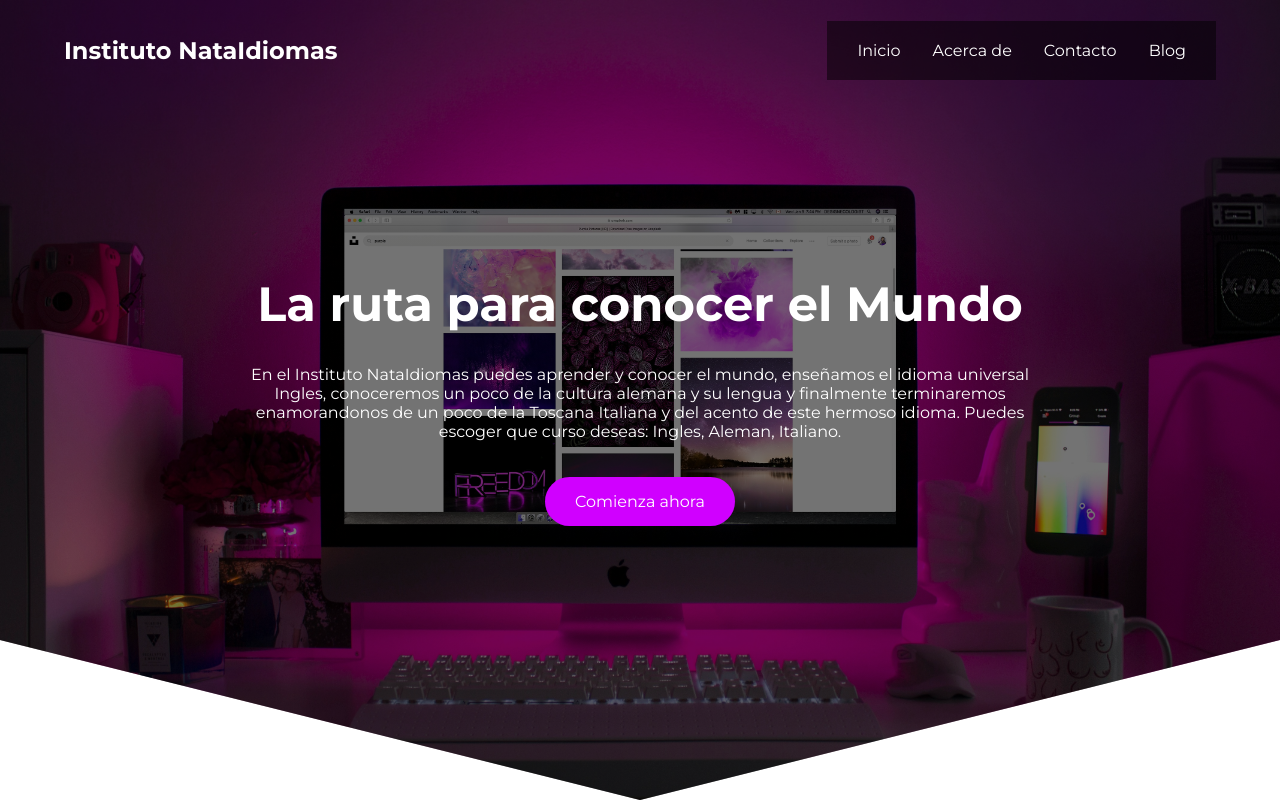
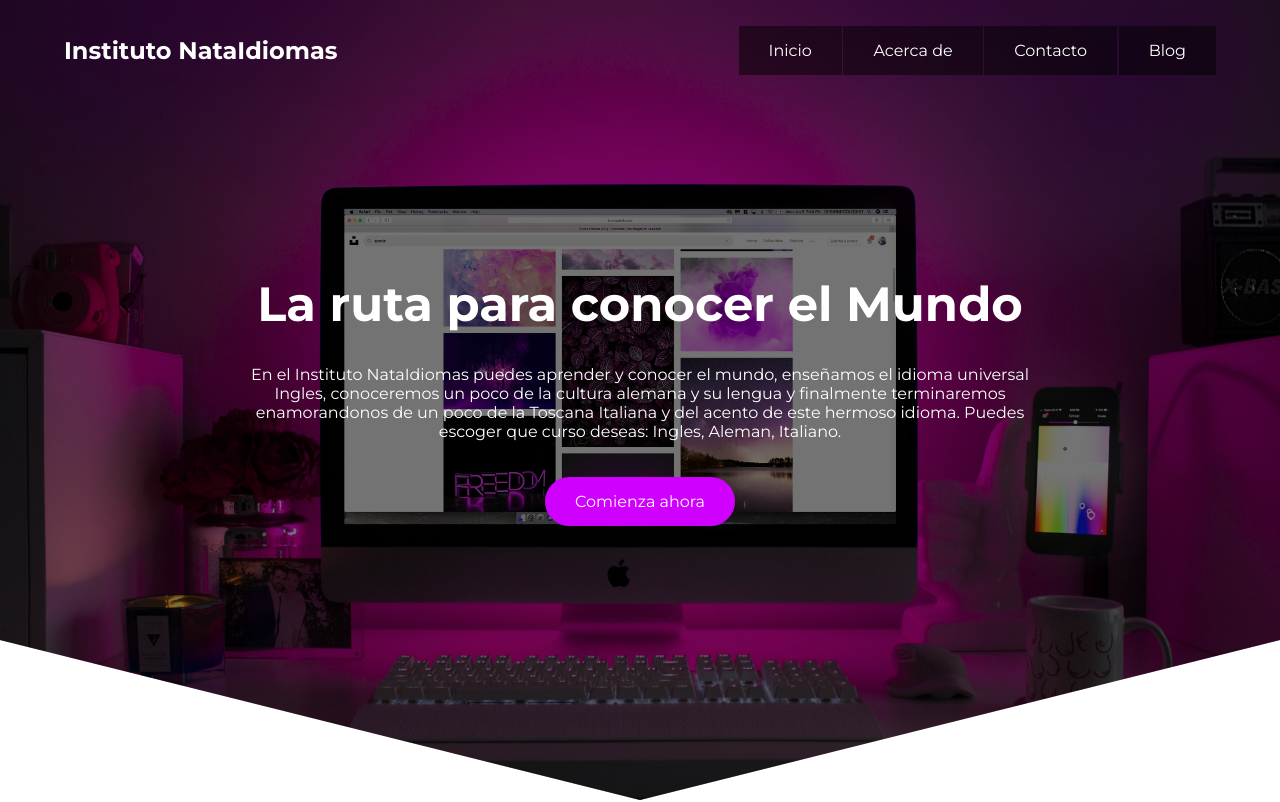
Before and after one commit to natyvcodes/instituto-de-idiomas, a plain HTML site: page index.html in a window 1280 px wide. Shown: the top 802 px of the page. Drawn offline with Linux system fonts and the light colour scheme.

Commit message:
Mejora en el aspecto visual de los links de la barra de navegacion

```diff
--- a/estilos/style.css
+++ b/estilos/style.css
@@ -63,15 +63,16 @@ body {
     display: grid;
     grid-auto-flow: column;
     grid-auto-columns: max-content;
-    gap: 2em;
-    background-color: rgba(0, 0, 0, 0.5);
-    padding: 20px 30px;
-
-
+    gap: 0.1em;
+}
+.nav__items:hover {
+    background-color:rgba(238, 0, 255, 0.455) ;
 }
 
 .nav__items {
     list-style: none;
+     background-color: rgba(0, 0, 0, 0.5);
+    padding: 15px 30px;
 }
 
 .nav__links {
@@ -165,7 +166,7 @@ body {
 
 .knowledge {
     background-color: #e5e5f7;
-    opacity: 0.8;
+    opacity: 0.9;
     background-image: radial-gradient(#444cf7 0.5px, transparent 0.5px), radial-gradient(#444cf7 0.5px, #e5e5f7 0.5px);
     background-size: 20px 20px;
     background-position: 0 0, 10px 10px;
```
